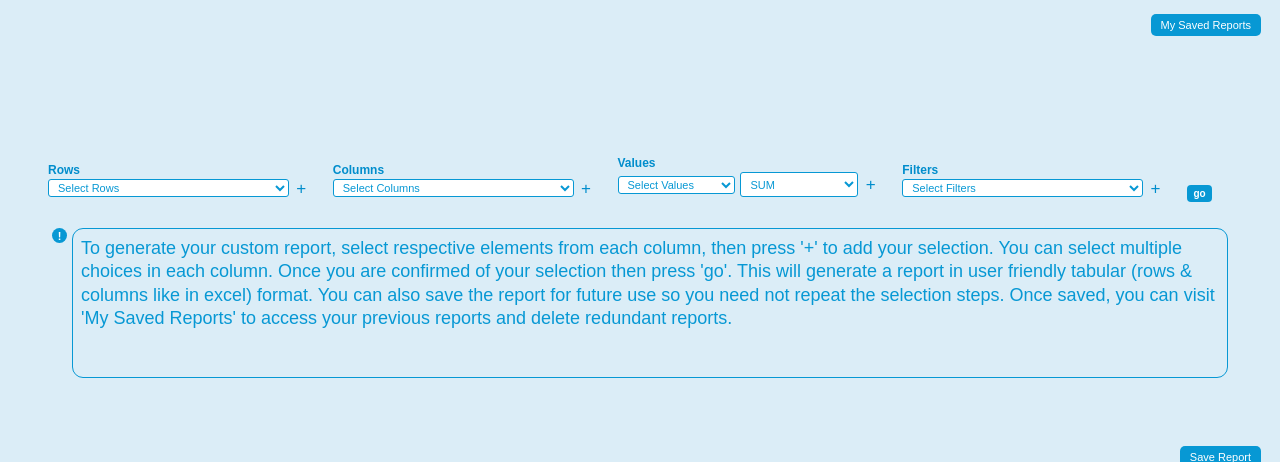
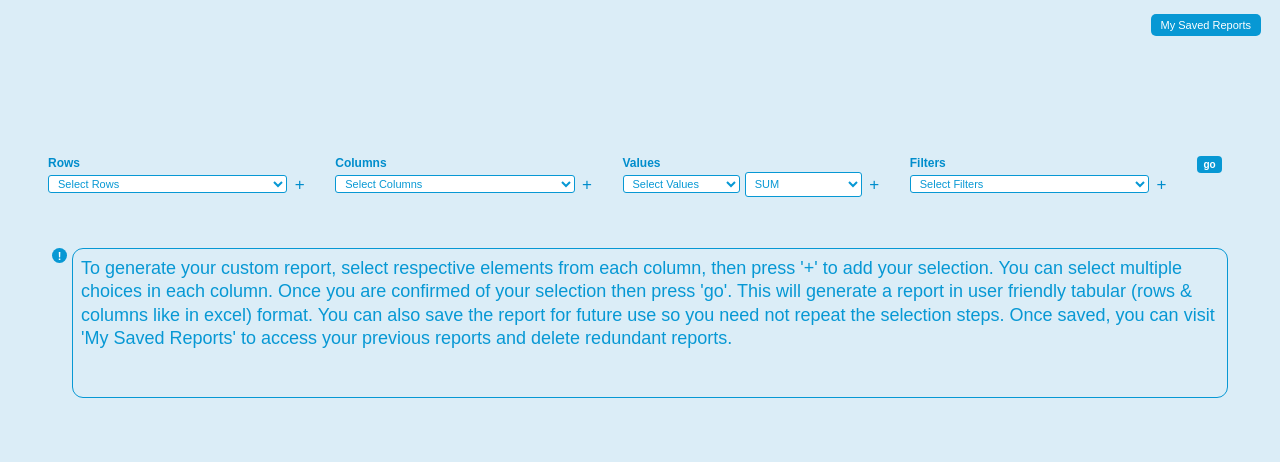
Before and after one commit to SantoshP15/Intallygence, a Flask app: page /pivot in a window 1280 px wide. Shown: the part 40-502 px from the top of the page. Run offline with Flask 3, Linux system fonts and the light colour scheme; the visitor is signed in with stand-in values (Sample User, id 1); some libraries are stand-ins or nearby versions.

Commit message:
report page alignment and rows columns distinguish

```diff
--- a/static/css/pivot.css
+++ b/static/css/pivot.css
@@ -178,21 +178,19 @@ body {
     display: grid;
 
     grid-template-columns:
-        1fr
-        1fr
-        1fr
-        1fr
-        45px;
+        minmax(0, 1fr)
+        minmax(0, 1fr)
+        minmax(0, 1fr)
+        minmax(0, 1fr)
+        35px;
 
-    gap: 24px;
+    column-gap: 28px;
 
-    align-items: end;
+    row-gap: 0;
 
-    padding:
-        120px
-        48px
-        0
-        48px;
+    align-items: start;
+
+    padding: 120px 48px 0 48px;
 }
 
 
@@ -201,11 +199,10 @@ body {
 ========================================================= */
 
 .builder-section {
-
     position: relative;
 
+    width: 100%;
     min-width: 0;
-
 }
 
 
@@ -229,13 +226,21 @@ body {
 ========================================================= */
 
 .control-row {
+    display: flex;
 
-    display: flex;
+    flex-direction: row;
+
+    flex-wrap: nowrap;
 
     align-items: center;
 
     gap: 5px;
 
+    width: 100%;
+
+    height: 24px;
+
+    white-space: nowrap;
 }
 
 
@@ -266,6 +271,7 @@ body {
     outline: none;
 
     cursor: pointer;
+    flex: 1 1 auto;
 
 }
 
@@ -349,52 +355,56 @@ body {
 ========================================================= */
 
 .selected-fields {
-
     display: flex;
 
-    flex-direction: column;
+    flex-direction: row;
+
+    flex-wrap: wrap;
+
+    align-items: center;
 
     gap: 4px;
 
+    width: 100%;
+
     margin-top: 5px;
 
-    max-height: 70px;
+    min-height: 21px;
 
-    overflow-y: auto;
+    height: auto;
 
+    overflow: visible;
 }
 
-
-/* =========================================================
-   FIELD CHIP
-========================================================= */
-
 .field-item {
-
-    display: flex;
+    display: inline-flex;
 
     align-items: center;
 
-    justify-content: space-between;
+    gap: 4px;
 
-    width: 100%;
+    width: auto;
 
-    padding: 4px 6px;
+    min-width: max-content;
+
+    height: 21px;
+
+    padding: 2px 6px;
+
+    border: 1px solid #0798d4;
+
+    border-radius: 3px;
 
     background: #eaf7fc;
 
-    border:
-
-        1px solid #0798d4;
-
-    border-radius: 3px;
-
-    color: #087fae;
+    color: #008dcc;
 
     font-size: 10px;
 
+    white-space: nowrap;
+
+    flex: 0 0 auto;
 }
-
 
 .badge {
 
--- a/static/js/pivot.js
+++ b/static/js/pivot.js
@@ -22,6 +22,50 @@ function exists(area, field) {
             return item === field;
 
         return item.field === field;
+
+    });
+
+}
+
+// =================================
+// Hide fields already used in
+// Rows / Columns
+// =================================
+
+function updateRowColumnOptions() {
+
+    const rowSelect = document.getElementById("rowField");
+    const columnSelect = document.getElementById("columnField");
+
+    if (!rowSelect || !columnSelect)
+        return;
+
+    const rowFields = pivotConfig.rows;
+    const columnFields = pivotConfig.columns;
+
+
+    // Hide Columns already selected in Rows
+
+    [...columnSelect.options].forEach(option => {
+
+        if (!option.value)
+            return;
+
+        option.hidden =
+            rowFields.includes(option.value);
+
+    });
+
+
+    // Hide Rows already selected in Columns
+
+    [...rowSelect.options].forEach(option => {
+
+        if (!option.value)
+            return;
+
+        option.hidden =
+            columnFields.includes(option.value);
 
     });
 
@@ -79,6 +123,8 @@ function renderRows() {
 
                 renderRows();
 
+                updateRowColumnOptions();
+
             })
 
         );
@@ -109,6 +155,8 @@ function addRow() {
 
     select.value = "";
 
+    updateRowColumnOptions();
+
 }
 
 // ================================
@@ -131,6 +179,7 @@ function renderColumns() {
                     pivotConfig.columns.filter(f => f !== field);
 
                 renderColumns();
+                updateRowColumnOptions();
 
             })
 
@@ -161,6 +210,8 @@ function addColumn() {
     renderColumns();
 
     select.value = "";
+
+    updateRowColumnOptions();
 
 }
 // ================================
@@ -287,9 +338,14 @@ function renderFilters() {
 
         // Left section
         const left = document.createElement("div");
-        left.style.flex = "1";
 
-        const title = document.createElement("div");
+        left.style.display = "flex";
+        left.style.alignItems = "center";
+        left.style.gap = "6px";
+        left.style.flex = "0 0 auto";
+
+        const title = document.createElement("span");
+
         title.innerHTML = `<strong>${filter.field}</strong>`;
 
         left.appendChild(title);
@@ -843,6 +899,8 @@ document.addEventListener("DOMContentLoaded", function () {
         btn.addEventListener("click", generatePivot);
     }
 
+    updateRowColumnOptions();
+
 });
 
 function generatePivot() {
@@ -1340,3 +1398,9 @@ if (generateButton) {
     });
 
 }
+
+document.addEventListener("DOMContentLoaded", function () {
+
+    updateRowColumnOptions();
+
+});
--- a/templates/pivot.html
+++ b/templates/pivot.html
@@ -191,7 +191,7 @@
 
 
         <!-- ===============================
-             VALUES
+            VALUES
         ================================ -->
 
         <div class="builder-section">
@@ -215,26 +215,7 @@
                     {% endfor %}
 
                 </select>
-                <select id="aggregate">
-                    <option value="SUM">SUM</option>
-                    <option value="COUNT">COUNT</option>
-                    <option value="AVG">AVG</option>
-                    <option value="MIN">MIN</option>
-                    <option value="MAX">MAX</option>
-                </select>
 
-                <button
-                    class="add-btn"
-                    onclick="addValue()">
-
-                    +
-
-                </button>
-
-            </div>
-
-
-            <div class="value-options">
 
                 <select id="aggregate">
 
@@ -260,13 +241,23 @@
 
                 </select>
 
+
+                <button
+                    class="add-btn"
+                    onclick="addValue()">
+
+                    +
+
+                </button>
+
             </div>
 
+
+             <!-- Selected values appear BELOW the controls -->
 
             <div
                 class="selected-fields"
                 id="values">
-
             </div>
 
         </div>
```
Also changed, not shown: other parts of static/css/pivot.css (+62 -5 lines).
